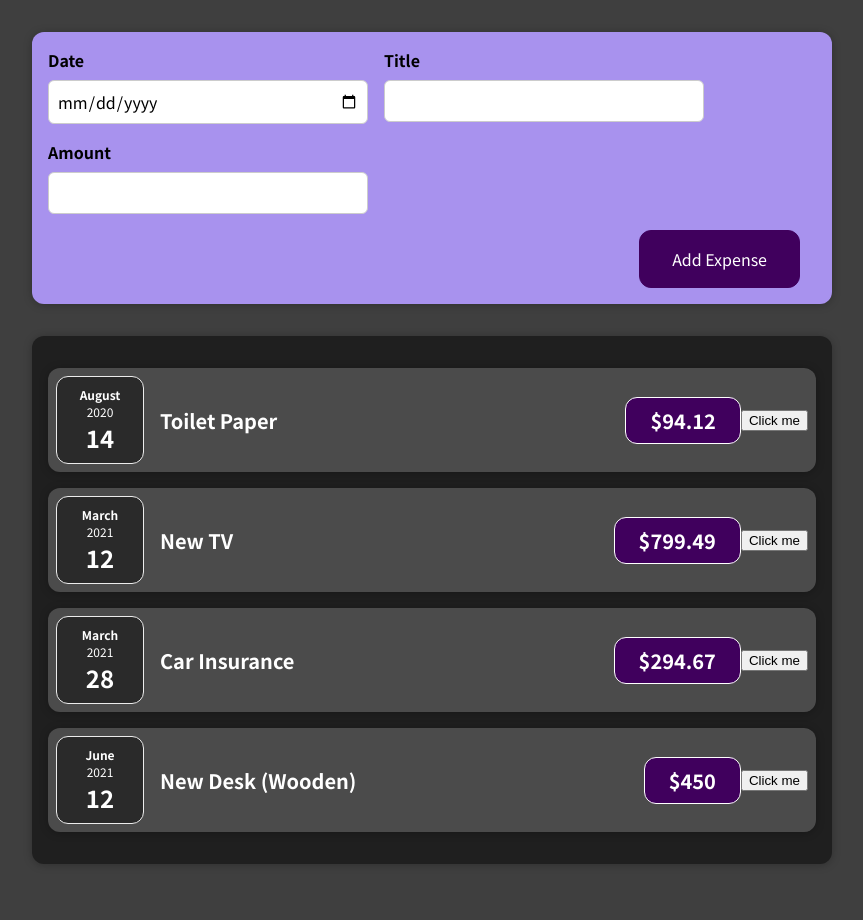
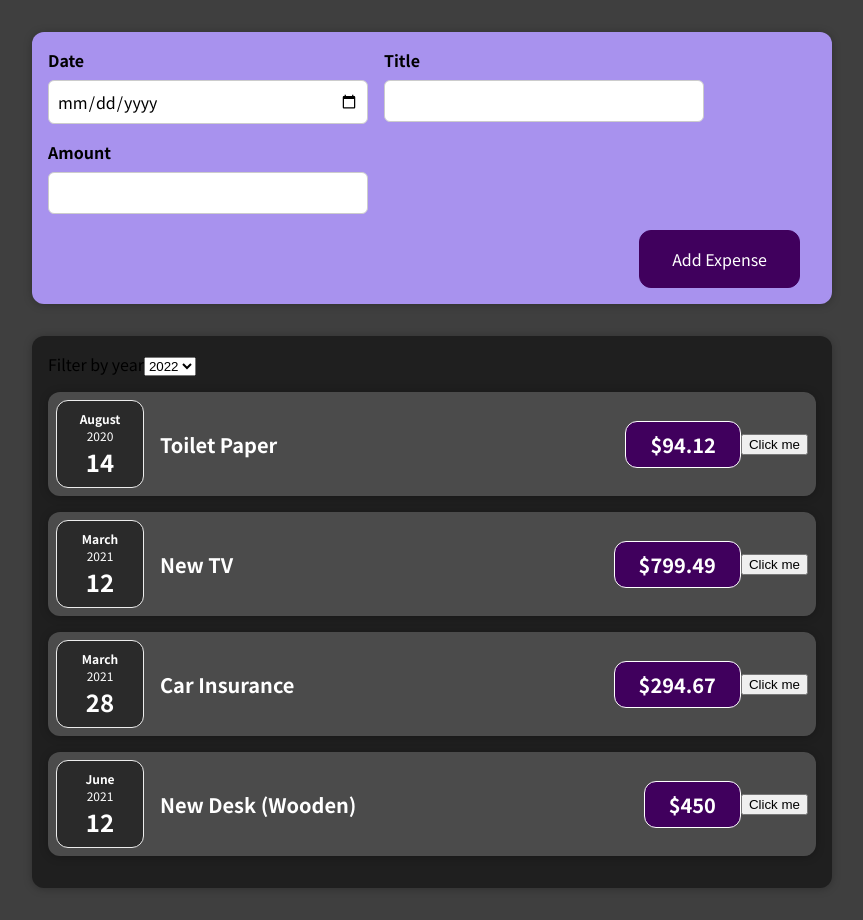
Before and after one commit to Plyavinskiy/expensive-tracker, a React (Create React App) app: page / in a window 1280 px wide. Shown: the whole page, without its empty margins (208-1071 px from the left). Before the commit the page ends 896 px from the top, so only its background shows below. Built offline with nearby package versions, Linux system fonts and the light colour scheme.

Commit message:
feat: add ExpensesFilter.js

```diff
--- a/src/components/Expenses/Expenses.js
+++ b/src/components/Expenses/Expenses.js
@@ -1,10 +1,13 @@
 import Card from "../UI/Card";
+import ExpensesFilter from "./ExpensesFilter";
 import ExpenseItem from "./ExpenseItem";
 import "./Expenses.css";
 
 const Expenses = (props) => {
   return (
+    <div>
       <Card className="expenses">
+        <ExpensesFilter />
         <ExpenseItem
           title={props.items[0].title}
           amount={props.items[0].amount}
@@ -26,6 +29,7 @@
           date={props.items[3].date}
         />
       </Card>
+    </div>
   );
 };
 
--- /dev/null
+++ b/src/components/Expenses/ExpensesFilter.js
@@ -0,0 +1,23 @@
+import "./ExpensesFilter.css";
+
+const ExpensesFilter = () => {
+  const dropdownChangeHandler = (event) => {
+    console.log(event.target.value);
+  };
+
+  return (
+    <div className="expenses-filter">
+      <div className="expenses-filter__control">
+        <label>Filter by year</label>
+        <select onChange={dropdownChangeHandler}>
+          <option value="2022">2022</option>
+          <option value="2021">2021</option>
+          <option value="2020">2020</option>
+          <option value="2019">2019</option>
+        </select>
+      </div>
+    </div>
+  );
+};
+
+export default ExpensesFilter;
```
Also changed, not shown: src/components/Expenses/ExpensesFilter.css (added). Lines whose indentation alone changed are shown as unchanged.
